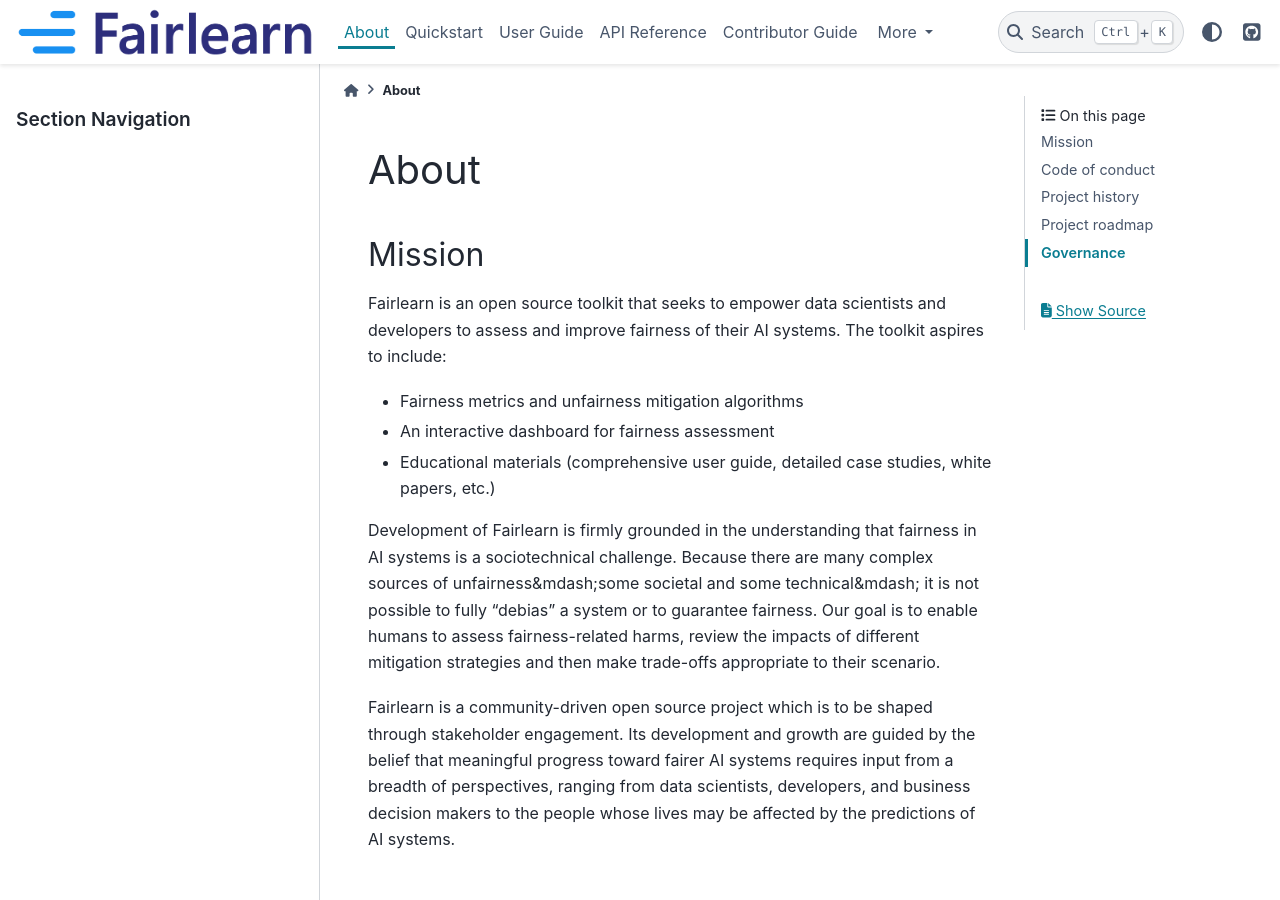
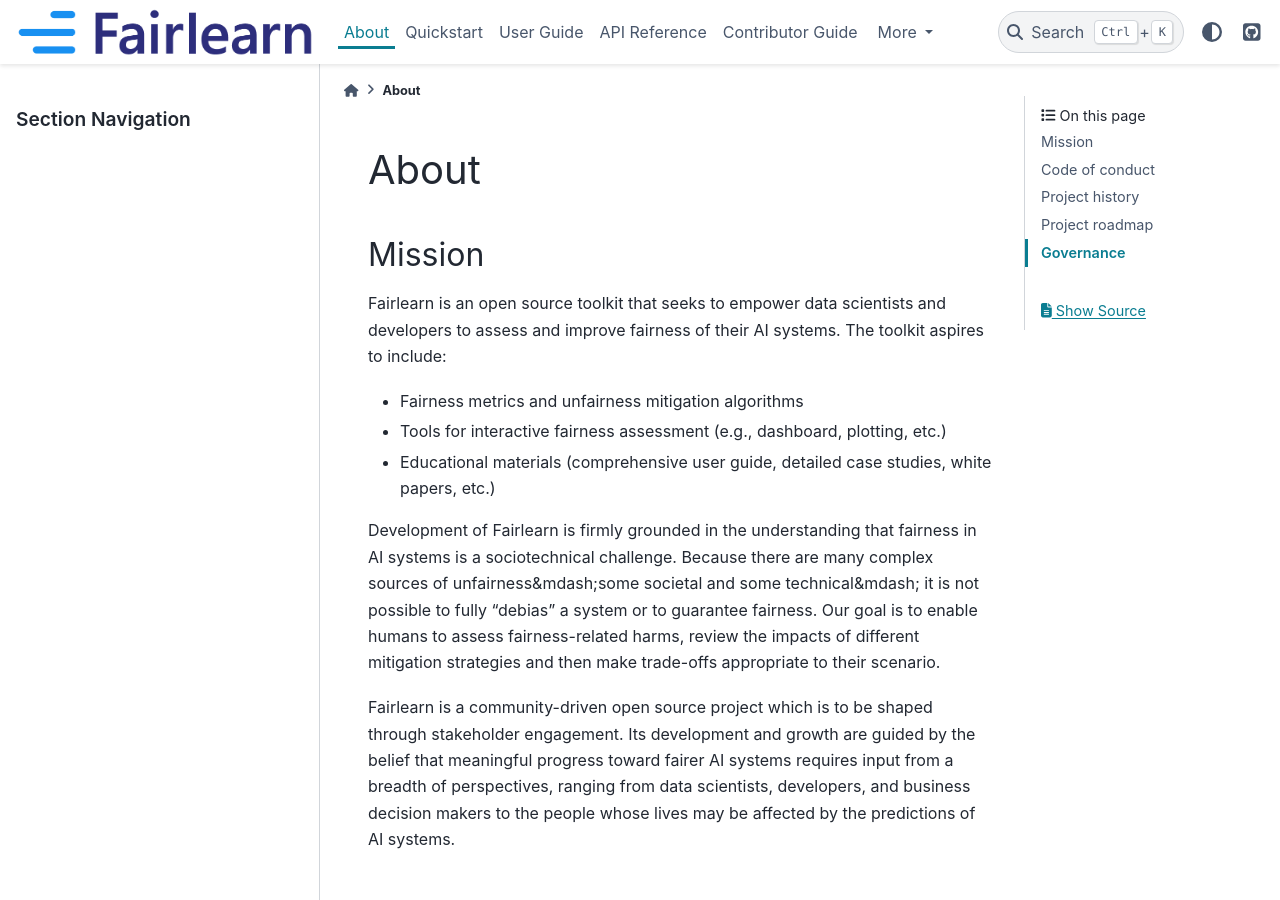
Before and after one commit to fairlearn/fairlearn, a Sphinx documentation site: the page built from docs/about/index.rst, in a window 1280 px wide and 900 px high. Built offline with Sphinx 7.4.7 and the PyData theme 0.15.4, drawn with Linux system fonts in a browser that asks for light colours; pages that are not in the unit, such as notebooks, are missing from menus.

Commit message:
rephrase aspiration to be more general (tool instead of dashboard)
Signed-off-by: Roman Lutz <rolutz@microsoft.com>

```diff
--- a/docs/about/index.rst
+++ b/docs/about/index.rst
@@ -13,7 +13,7 @@
 The toolkit aspires to include:
 
 - Fairness metrics and unfairness mitigation algorithms
-- An interactive dashboard for fairness assessment
+- Tools for interactive fairness assessment (e.g., dashboard, plotting, etc.)
 - Educational materials (comprehensive user guide, detailed case studies,
   white papers, etc.)
 
```
